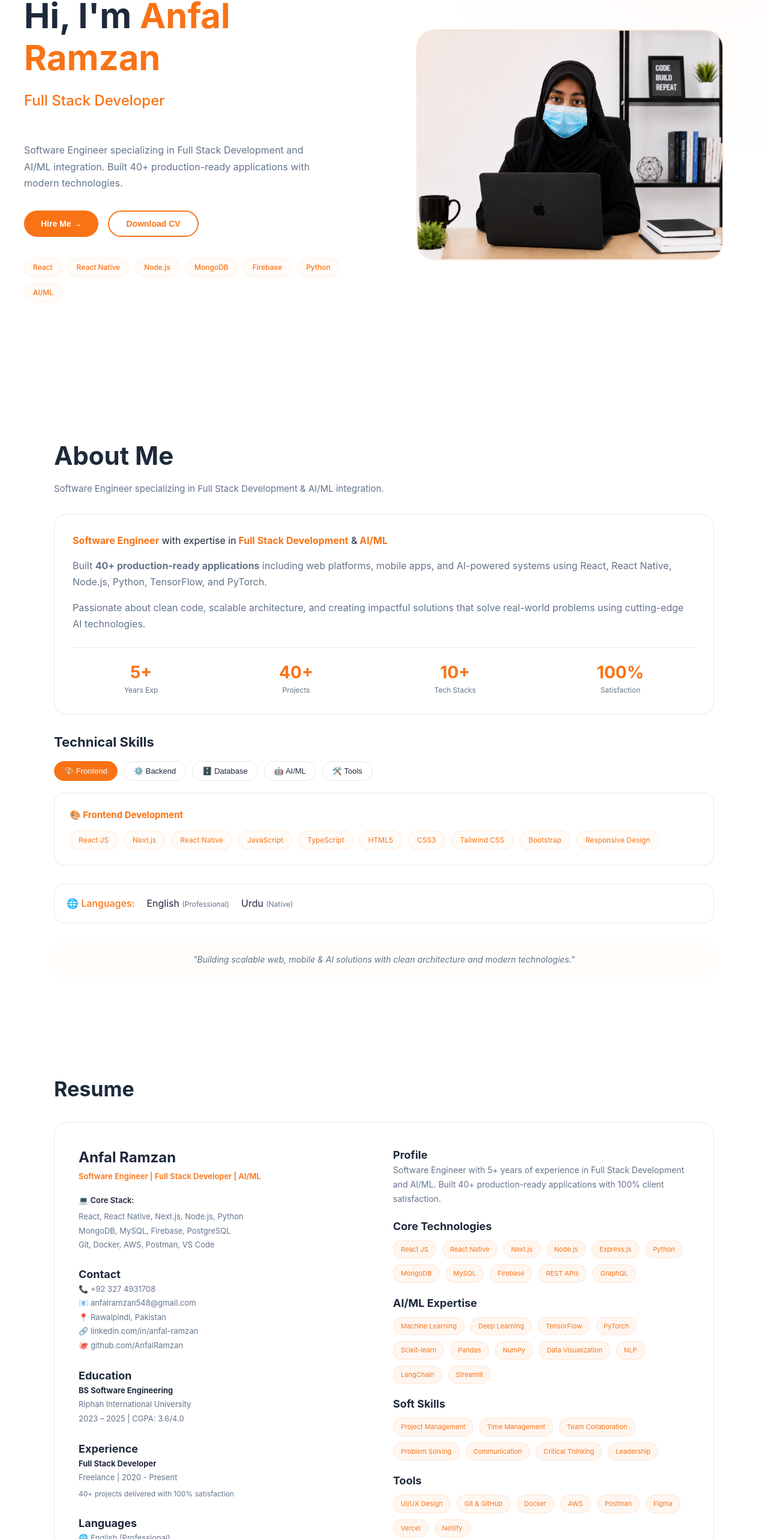
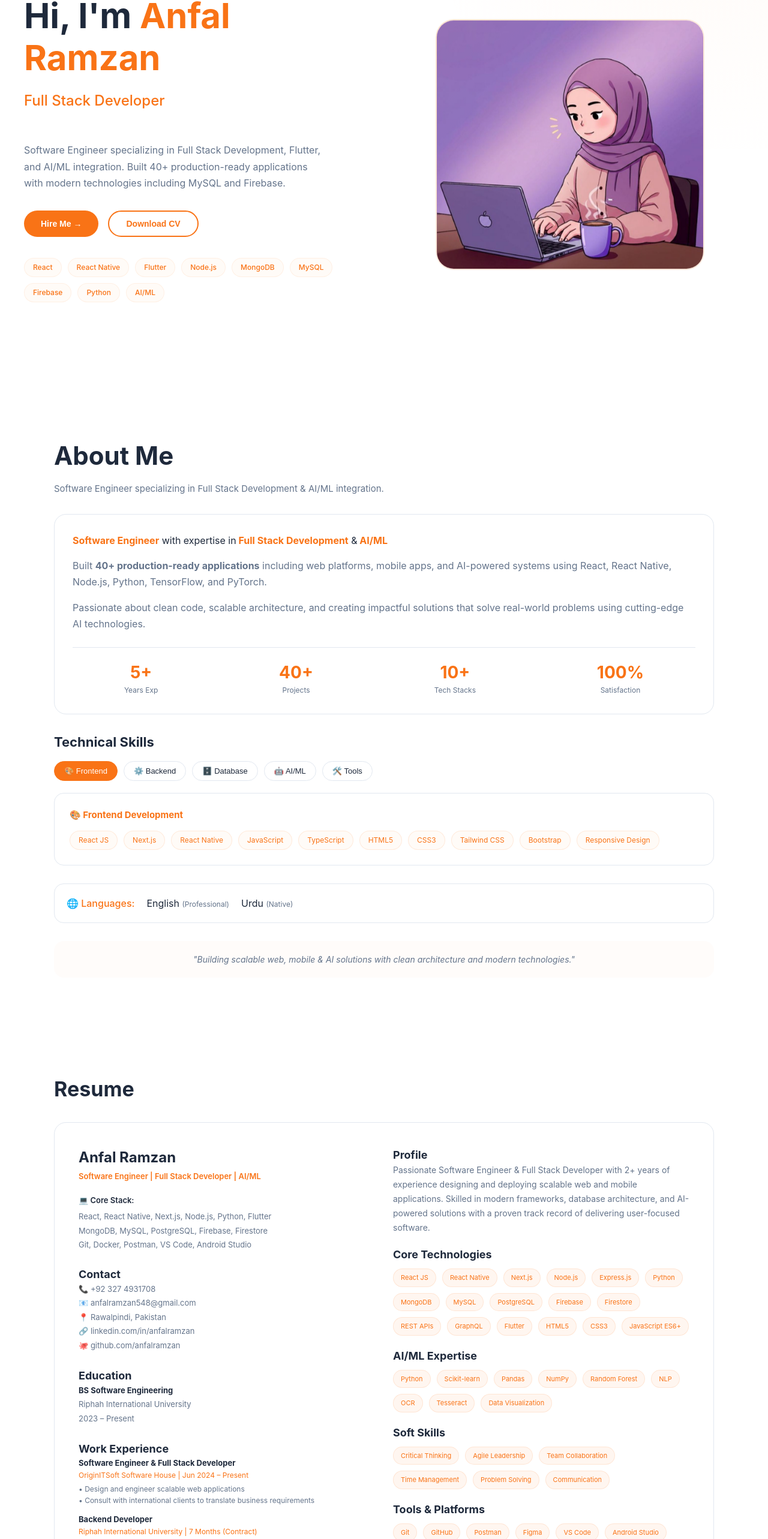
Before and after one commit to AnfalRamzan/AnfalPortfolio, a React (Create React App) app: page / in a window 1280 px wide. Shown: the part 230-2796 px from the top of the page at 60% size. Built offline with nearby package versions, Linux system fonts and the light colour scheme; no server answers.

Commit message:
Updated portfolio: Added MySQL, Flutter, new resume content, removed phone from contact, added CV PDF

```diff
--- a/src/components/Contact.js
+++ b/src/components/Contact.js
@@ -64,7 +64,6 @@ export default function Contact() {
 
   const contactMethods = [
     { icon: "📧", label: "Email", value: "anfalramzan548@gmail.com", link: "mailto:anfalramzan548@gmail.com" },
-    { icon: "📞", label: "Phone", value: "+92 327 4931708", link: "tel:+923274931708" },
     { icon: "💻", label: "GitHub", value: "/AnfalRamzan", link: "https://github.com/AnfalRamzan" },
     { icon: "🔗", label: "LinkedIn", value: "in/anfal-ramzan", link: "https://linkedin.com/in/anfal-ramzan-65b302362" },
   ];
--- a/src/components/Hero.js
+++ b/src/components/Hero.js
@@ -1,6 +1,6 @@
 import { useEffect, useState, useMemo } from "react";
-import profile from "../assets/images/anfalimage.png";
-import cv from "../assets/cv/resume.pdf";
+import profile from "../assets/images/profile3.png";
+import cv from "../assets/cv/Anfal cv.pdf";
 import { useTheme } from "../context/ThemeContext";
 
 export default function Hero() {
@@ -12,6 +12,8 @@ export default function Hero() {
       "Full Stack Developer",
       "MERN Stack Expert",
       "React Native Developer",
+      "Flutter Developer",
+      "Database Architect"
     ],
     []
   );
@@ -152,18 +154,22 @@ export default function Hero() {
               }
             }
 
-            @media (max-width: 768px) {
+            /* Enhanced Responsive Styles */
+            @media (max-width: 992px) {
               .hero-container {
                 flex-direction: column-reverse !important;
                 text-align: center !important;
+                gap: 30px !important;
               }
 
               .hero-content {
                 text-align: center !important;
+                width: 100% !important;
               }
 
               .hero-buttons {
                 justify-content: center !important;
+                flex-wrap: wrap !important;
               }
 
               .tech-stack {
@@ -173,6 +179,127 @@ export default function Hero() {
               .hero-desc {
                 margin-left: auto !important;
                 margin-right: auto !important;
+                max-width: 100% !important;
+                padding: 0 10px !important;
+              }
+            }
+
+            @media (max-width: 768px) {
+              .hero-container {
+                padding: 0 10px !important;
+              }
+
+              .hero-content h1 {
+                font-size: clamp(28px, 6vw, 40px) !important;
+              }
+
+              .hero-content div {
+                font-size: clamp(16px, 3.5vw, 20px) !important;
+                min-height: 60px !important;
+              }
+
+              .hero-buttons button {
+                padding: 10px 20px !important;
+                font-size: 13px !important;
+                width: auto !important;
+                min-width: 120px !important;
+              }
+
+              .tech-stack span {
+                padding: 5px 12px !important;
+                font-size: 11px !important;
+              }
+
+              .hero-desc {
+                font-size: 14px !important;
+                line-height: 1.6 !important;
+                max-width: 100% !important;
+              }
+
+              .hero-image {
+                width: 100% !important;
+                max-width: 300px !important;
+                margin: 0 auto !important;
+              }
+            }
+
+            @media (max-width: 480px) {
+              .hero-container {
+                gap: 20px !important;
+                padding: 0 5px !important;
+              }
+
+              .hero-content h1 {
+                font-size: clamp(24px, 5vw, 32px) !important;
+              }
+
+              .hero-content div {
+                font-size: clamp(14px, 3vw, 18px) !important;
+                min-height: 50px !important;
+              }
+
+              .hero-buttons {
+                flex-direction: column !important;
+                align-items: center !important;
+                gap: 12px !important;
+                width: 100% !important;
+              }
+
+              .hero-buttons button,
+              .hero-buttons a {
+                width: 100% !important;
+                max-width: 250px !important;
+              }
+
+              .hero-buttons a button {
+                width: 100% !important;
+              }
+
+              .tech-stack {
+                gap: 8px !important;
+              }
+
+              .tech-stack span {
+                padding: 4px 10px !important;
+                font-size: 10px !important;
+              }
+
+              .hero-desc {
+                font-size: 13px !important;
+                padding: 0 5px !important;
+              }
+
+              .hero-image {
+                max-width: 240px !important;
+              }
+            }
+
+            @media (min-width: 769px) and (max-width: 1024px) {
+              .hero-container {
+                gap: 35px !important;
+              }
+
+              .hero-content h1 {
+                font-size: clamp(30px, 5vw, 44px) !important;
+              }
+
+              .hero-image {
+                max-width: 350px !important;
+              }
+            }
+
+            /* Touch-friendly hover effects */
+            @media (hover: hover) {
+              .hero-buttons button:hover {
+                transform: translateY(-3px) !important;
+                transition: all 0.3s ease !important;
+              }
+            }
+
+            @media (hover: none) {
+              .hero-buttons button:active {
+                transform: scale(0.95) !important;
+                transition: all 0.1s ease !important;
               }
             }
           `}</style>
@@ -180,15 +307,16 @@ export default function Hero() {
           <p
             style={{
               color: t.textLight,
-              fontSize: "16px",
+              fontSize: "clamp(14px, 1.5vw, 16px)",
               maxWidth: "500px",
               lineHeight: "1.7",
+              marginBottom: "8px",
             }}
             className="hero-desc"
           >
-            Software Engineer specializing in Full Stack Development and AI/ML
+            Software Engineer specializing in Full Stack Development, Flutter, and AI/ML
             integration. Built 40+ production-ready applications with modern
-            technologies.
+            technologies including MySQL and Firebase.
           </p>
 
           <div
@@ -215,8 +343,9 @@ export default function Hero() {
                 cursor: "pointer",
                 fontWeight: "600",
                 color: "#fff",
-                fontSize: "14px",
+                fontSize: "clamp(13px, 1.2vw, 14px)",
                 transition: "all 0.3s ease",
+                whiteSpace: "nowrap",
               }}
               onMouseEnter={(e) => {
                 e.target.style.background =
@@ -246,8 +375,9 @@ export default function Hero() {
                   borderRadius: "40px",
                   cursor: "pointer",
                   fontWeight: "600",
-                  fontSize: "14px",
+                  fontSize: "clamp(13px, 1.2vw, 14px)",
                   transition: "all 0.3s ease",
+                  whiteSpace: "nowrap",
                 }}
                 onMouseEnter={(e) => {
                   e.target.style.background = `${t.primary}10`;
@@ -275,8 +405,10 @@ export default function Hero() {
             {[
               "React",
               "React Native",
+              "Flutter",
               "Node.js",
               "MongoDB",
+              "MySQL",
               "Firebase",
               "Python",
               "AI/ML",
@@ -287,10 +419,20 @@ export default function Hero() {
                   padding: "6px 14px",
                   background: `${t.primary}08`,
                   borderRadius: "30px",
-                  fontSize: "12px",
+                  fontSize: "clamp(11px, 1vw, 12px)",
                   color: t.primary,
                   fontWeight: "500",
                   border: `1px solid ${t.primary}15`,
+                  transition: "all 0.3s ease",
+                  cursor: "default",
+                }}
+                onMouseEnter={(e) => {
+                  e.target.style.background = `${t.primary}15`;
+                  e.target.style.transform = "scale(1.05)";
+                }}
+                onMouseLeave={(e) => {
+                  e.target.style.background = `${t.primary}08`;
+                  e.target.style.transform = "scale(1)";
                 }}
               >
                 {tech}
@@ -314,11 +456,9 @@ export default function Hero() {
               borderRadius: "30px",
               overflow: "hidden",
               animation: "float 3s ease-in-out infinite",
-
-              // IMAGE SIZE BARA KR DIA
-              maxWidth: "clamp(320px, 40vw, 520px)",
-
+              maxWidth: "clamp(280px, 35vw, 480px)",
               width: "100%",
+              boxShadow: t.shadow,
             }}
           >
             <div
@@ -339,9 +479,15 @@ export default function Hero() {
                 height: "auto",
                 borderRadius: "30px",
                 objectFit: "cover",
-                boxShadow: t.shadow,
                 border: `2px solid ${t.primary}25`,
                 display: "block",
+                transition: "transform 0.3s ease",
+              }}
+              onMouseEnter={(e) => {
+                e.target.style.transform = "scale(1.02)";
+              }}
+              onMouseLeave={(e) => {
+                e.target.style.transform = "scale(1)";
               }}
             />
           </div>
--- a/src/components/Resume.js
+++ b/src/components/Resume.js
@@ -9,38 +9,35 @@ export default function Resume() {
 
   const coreSkills = [
     "React JS", "React Native", "Next.js", "Node.js", "Express.js",
-    "Python", "MongoDB", "MySQL", "Firebase", "REST APIs", "GraphQL"
+    "Python", "MongoDB", "MySQL", "PostgreSQL", "Firebase", "Firestore",
+    "REST APIs", "GraphQL", "Flutter", "HTML5", "CSS3", "JavaScript ES6+"
   ];
 
   const softSkills = [
-    "Project Management", "Time Management", "Team Collaboration",
-    "Problem Solving", "Communication", "Critical Thinking", "Leadership"
+    "Critical Thinking", "Agile Leadership", "Team Collaboration",
+    "Time Management", "Problem Solving", "Communication"
   ];
 
   const aiSkills = [
-    "Machine Learning", "Deep Learning", "TensorFlow", "PyTorch",
-    "Scikit-learn", "Pandas", "NumPy", "Data Visualization",
-    "NLP", "LangChain", "Streamlit"
+    "Python", "Scikit-learn", "Pandas", "NumPy",
+    "Random Forest", "NLP", "OCR", "Tesseract", "Data Visualization"
   ];
 
   const otherSkills = [
-    "UI/UX Design", "Git & GitHub", "Docker", "AWS",
-    "Postman", "Figma", "Vercel", "Netlify"
+    "Git", "GitHub", "Postman", "Figma",
+    "VS Code", "Android Studio", "Flutter"
   ];
 
   const projects = [
-    { title: "Student Performance Prediction", tech: "ML + Python", desc: "85.42% accuracy prediction system" },
-    { title: "AI Document Detection System", tech: "OCR + NLP", desc: "Document classification and extraction" },
-    { title: "AI-Powered Billing System", tech: "React + Firebase", desc: "Smart invoicing with forecasting" },
-    { title: "Smart Goal Tracking App", tech: "React Native + MongoDB", desc: "Cross-platform goal tracking" },
-    { title: "e-Vitals App", tech: "React Native", desc: "Medical vitals monitoring" },
-    { title: "Student Portal", tech: "MERN Stack", desc: "Full-stack course platform" },
-    { title: "Hospital Management System", tech: "Firebase + React", desc: "Patient records management" },
-    { title: "Library Management System", tech: "React.js", desc: "Digital library platform" },
-    { title: "E-Commerce Platform", tech: "MERN Stack", desc: "Online store with payments" },
-    { title: "Chat Application", tech: "Socket.io + React", desc: "Real-time messaging app" },
-    { title: "Task Management System", tech: "React + Node.js", desc: "Project management tool" },
-    { title: "Portfolio CMS", tech: "Next.js + MongoDB", desc: "Developer portfolio CMS" }
+    { title: "Student Performance Prediction", tech: "Python + Random Forest", desc: "85.42% accuracy in forecasting academic outcomes" },
+    { title: "AI-Powered Billing System", tech: "React + Firebase", desc: "Smart invoicing with automated billing and revenue analytics" },
+    { title: "Hospital Management System", tech: "React + Firebase", desc: "Comprehensive HMS for patient records, appointments, and billing" },
+    { title: "E-Commerce Platform", tech: "HTML + CSS + JS", desc: "Full-featured store with JWT auth, cart, and payment gateway" },
+    { title: "Smart Goal Tracking App", tech: "React Native + MongoDB", desc: "Cross-platform app for goal tracking and progress monitoring" },
+    { title: "AI Document Detection", tech: "OCR + NLP + Tesseract", desc: "Intelligent system extracting and classifying text from scanned documents" },
+    { title: "eVitals Healthcare App", tech: "React Native + Firebase", desc: "Cross-platform app for appointment booking and patient management" },
+    { title: "TrynexTech Business Website", tech: "Next.js + React.js", desc: "Responsive corporate site with modern UI/UX and SEO" },
+    { title: "Tailor Management Software", tech: "Python + MySQL", desc: "Desktop-based management for customer records and order tracking" }
   ];
 
   const handleDownloadCV = () => {
@@ -98,7 +95,7 @@ export default function Resume() {
             {/* LEFT COLUMN */}
             <div>
               <h3 style={{ color: t.text, marginBottom: "4px", fontSize: "clamp(20px, 4vw, 24px)" }}>Anfal Ramzan</h3>
-              <p style={{ color: t.primary, fontWeight: "600", marginTop: "0", fontSize: "13px" }}>
+              <p style={{ color: t.primary, fontWeight: "600", marginTop: "0", fontSize: "clamp(12px, 1.2vw, 13px)" }}>
                 Software Engineer | Full Stack Developer | AI/ML
               </p>
 
@@ -107,13 +104,13 @@ export default function Resume() {
                   💻 Core Stack:
                 </p>
                 <p style={{ color: t.muted, fontSize: "13px", marginBottom: "4px" }}>
-                  React, React Native, Next.js, Node.js, Python
+                  React, React Native, Next.js, Node.js, Python, Flutter
                 </p>
                 <p style={{ color: t.muted, fontSize: "13px", marginBottom: "4px" }}>
-                  MongoDB, MySQL, Firebase, PostgreSQL
+                  MongoDB, MySQL, PostgreSQL, Firebase, Firestore
                 </p>
                 <p style={{ color: t.muted, fontSize: "13px" }}>
-                  Git, Docker, AWS, Postman, VS Code
+                  Git, Docker, Postman, VS Code, Android Studio
                 </p>
               </div>
 
@@ -122,22 +119,38 @@ export default function Resume() {
                 <p>📞 +92 327 4931708</p>
                 <p>📧 anfalramzan548@gmail.com</p>
                 <p>📍 Rawalpindi, Pakistan</p>
-                <p>🔗 linkedin.com/in/anfal-ramzan</p>
-                <p>🐙 github.com/AnfalRamzan</p>
+                <p>🔗 linkedin.com/in/anfalramzan</p>
+                <p>🐙 github.com/anfalramzan</p>
               </div>
 
               <h3 style={{ color: t.text, marginTop: "25px", fontSize: "18px" }}>Education</h3>
               <div style={{ color: t.muted, lineHeight: "1.8", fontSize: "13px" }}>
                 <p><strong style={{ color: t.text }}>BS Software Engineering</strong></p>
                 <p>Riphah International University</p>
-                <p>2023 – 2025 | CGPA: 3.6/4.0</p>
+                <p>2023 – Present</p>
               </div>
 
-              <h3 style={{ color: t.text, marginTop: "25px", fontSize: "18px" }}>Experience</h3>
-              <div style={{ color: t.muted, lineHeight: "1.8", fontSize: "13px" }}>
-                <p><strong style={{ color: t.text }}>Full Stack Developer</strong></p>
-                <p>Freelance | 2020 - Present</p>
-                <p style={{ fontSize: "12px", marginTop: "4px" }}>40+ projects delivered with 100% satisfaction</p>
+              <h3 style={{ color: t.text, marginTop: "25px", fontSize: "18px" }}>Work Experience</h3>
+              <div style={{ color: t.muted, lineHeight: "1.6", fontSize: "13px" }}>
+                <p><strong style={{ color: t.text }}>Software Engineer & Full Stack Developer</strong></p>
+                <p style={{ color: t.primary, fontSize: "12px" }}>OriginITSoft Software House | Jun 2024 – Present</p>
+                <p style={{ fontSize: "12px", marginTop: "4px" }}>• Design and engineer scalable web applications</p>
+                <p style={{ fontSize: "12px" }}>• Consult with international clients to translate business requirements</p>
+
+                <p style={{ marginTop: "12px" }}><strong style={{ color: t.text }}>Backend Developer</strong></p>
+                <p style={{ color: t.primary, fontSize: "12px" }}>Riphah International University | 7 Months (Contract)</p>
+                <p style={{ fontSize: "12px", marginTop: "4px" }}>• Developed secure university web apps</p>
+                <p style={{ fontSize: "12px" }}>• Integrated mission-critical backend microservices</p>
+
+                <p style={{ marginTop: "12px" }}><strong style={{ color: t.text }}>Frontend Developer Intern</strong></p>
+                <p style={{ color: t.primary, fontSize: "12px" }}>Revive Medical Technologies</p>
+                <p style={{ fontSize: "12px", marginTop: "4px" }}>• Contributed to enterprise healthcare web apps</p>
+                <p style={{ fontSize: "12px" }}>• Assisted in feature deployment and debugging</p>
+
+                <p style={{ marginTop: "12px" }}><strong style={{ color: t.text }}>Frontend Developer</strong></p>
+                <p style={{ color: t.primary, fontSize: "12px" }}>iLab Solution, Sahiwal | 6 Months</p>
+                <p style={{ fontSize: "12px", marginTop: "4px" }}>• Developed responsive web apps using modern frontend technologies</p>
+                <p style={{ fontSize: "12px" }}>• Integrated APIs across projects</p>
               </div>
 
               <h3 style={{ color: t.text, marginTop: "25px", fontSize: "18px" }}>Languages</h3>
@@ -146,28 +159,38 @@ export default function Resume() {
                 <p>🇵🇰 Urdu <span style={{ color: t.textLight }}>(Native)</span></p>
               </div>
 
+              <h3 style={{ color: t.text, marginTop: "25px", fontSize: "18px" }}>Certifications</h3>
+              <div style={{ color: t.muted, fontSize: "12px", lineHeight: "1.8" }}>
+                <p>• Web Development — Bano Qabil (2024)</p>
+                <p>• React.js Development — Coursera (2024)</p>
+                <p>• Node.js Backend Dev — Udemy (2024)</p>
+                <p>• AI & ML Fundamentals — Simplilearn (2024)</p>
+                <p>• Responsive Web Design — freeCodeCamp (2023)</p>
+                <p>• Problem Solving — HackerRank (2024)</p>
+              </div>
+
+              {/* SMALLER CENTERED DOWNLOAD BUTTON */}
               <div style={{
                 display: "flex",
-                flexDirection: "column",
-                alignItems: "center",
+                justifyContent: "center",
                 marginTop: "30px",
                 marginBottom: "10px"
               }}>
                 <button
                   onClick={handleDownloadCV}
                   style={{
-                    padding: "12px 28px",
+                    padding: "8px 20px",
                     background: t.primary,
                     border: "none",
-                    borderRadius: "40px",
+                    borderRadius: "30px",
                     color: "#fff",
                     fontWeight: "600",
                     cursor: "pointer",
-                    fontSize: "14px",
+                    fontSize: "12px",
                     transition: "0.2s",
                     display: "flex",
                     alignItems: "center",
-                    gap: "8px",
+                    gap: "6px",
                   }}
                   onMouseEnter={(e) => {
                     e.target.style.transform = "translateY(-2px)";
@@ -180,25 +203,27 @@ export default function Resume() {
                 >
                   <span>📄</span> Download CV
                 </button>
+              </div>
               {downloadError && (
                 <p style={{
                   color: "#ef4444",
-                    fontSize: "12px",
-                    marginTop: "10px",
+                  fontSize: "11px",
+                  marginTop: "8px",
                   textAlign: "center"
                 }}>
                   ⚠️ CV file not found. Please add your CV PDF to the assets/cv folder.
                 </p>
               )}
             </div>
-            </div>
 
             {/* RIGHT COLUMN */}
             <div>
               <h3 style={{ color: t.text, fontSize: "18px" }}>Profile</h3>
               <p style={{ color: t.textLight, lineHeight: "1.7", fontSize: "14px", marginBottom: "20px" }}>
-                Software Engineer with 5+ years of experience in Full Stack Development and AI/ML.
-                Built 40+ production-ready applications with 100% client satisfaction.
+                Passionate Software Engineer & Full Stack Developer with 2+ years of experience
+                designing and deploying scalable web and mobile applications. Skilled in modern
+                frameworks, database architecture, and AI-powered solutions with a proven track
+                record of delivering user-focused software.
               </p>
 
               <h3 style={{ color: t.text, marginTop: "20px", fontSize: "18px" }}>Core Technologies</h3>
@@ -270,7 +295,7 @@ export default function Resume() {
                 ))}
               </div>
 
-              <h3 style={{ color: t.text, marginTop: "15px", fontSize: "18px" }}>Tools</h3>
+              <h3 style={{ color: t.text, marginTop: "15px", fontSize: "18px" }}>Tools & Platforms</h3>
               <div style={{ display: "flex", flexWrap: "wrap", gap: "10px", marginTop: "10px", marginBottom: "25px" }}>
                 {otherSkills.map((skill, i) => (
                   <span
@@ -293,19 +318,27 @@ export default function Resume() {
                 ))}
               </div>
 
-              <h3 style={{ color: t.text, fontSize: "18px" }}>Key Projects (40+)</h3>
-              <div style={{ color: t.muted, lineHeight: "1.6", fontSize: "13px", maxHeight: "350px", overflowY: "auto", paddingRight: "10px" }}>
+              <h3 style={{ color: t.text, fontSize: "18px" }}>Key Projects (20+ Delivered)</h3>
+              <div style={{
+                color: t.muted,
+                lineHeight: "1.6",
+                fontSize: "13px",
+                maxHeight: "350px",
+                overflowY: "auto",
+                paddingRight: "10px",
+                scrollbarWidth: "thin"
+              }}>
                 {projects.map((proj, idx) => (
-                  <div key={idx} style={{ marginBottom: "12px" }}>
+                  <div key={idx} style={{ marginBottom: "12px", paddingBottom: "12px", borderBottom: idx < projects.length - 1 ? `1px solid ${t.border}` : "none" }}>
                     <strong style={{ color: t.primary }}>{proj.title}</strong>
-                    <span style={{ fontSize: "10px", color: t.textLight, marginLeft: "8px" }}>({proj.tech})</span>
+                    <span style={{ fontSize: "10px", color: t.textLight, marginLeft: "8px" }}>• {proj.tech}</span>
                     <p style={{ margin: "4px 0 0 0", fontSize: "11px", color: t.textLight }}>
                       {proj.desc}
                     </p>
                   </div>
                 ))}
-                <p style={{ color: t.primary, fontSize: "12px", textAlign: "center", marginTop: "10px" }}>
-                  + 28 more projects delivered
+                <p style={{ color: t.primary, fontSize: "12px", textAlign: "center", marginTop: "10px", fontWeight: "600" }}>
+                  🚀 20+ Production-Ready Solutions Delivered
                 </p>
               </div>
             </div>
@@ -319,6 +352,25 @@ export default function Resume() {
             grid-template-columns: 1fr !important;
           }
         }
+
+        /* Scrollbar styling */
+        .resume-grid div:last-child div:last-child::-webkit-scrollbar {
+          width: 4px;
+        }
+
+        .resume-grid div:last-child div:last-child::-webkit-scrollbar-track {
+          background: ${t.border}40;
+          border-radius: 10px;
+        }
+
+        .resume-grid div:last-child div:last-child::-webkit-scrollbar-thumb {
+          background: ${t.primary}60;
+          border-radius: 10px;
+        }
+
+        .resume-grid div:last-child div:last-child::-webkit-scrollbar-thumb:hover {
+          background: ${t.primary};
+        }
       `}</style>
     </section>
   );
```
Also changed, not shown: 2 other files (tests, documents, lock files or other folders). Lines whose indentation alone changed are shown as unchanged.
